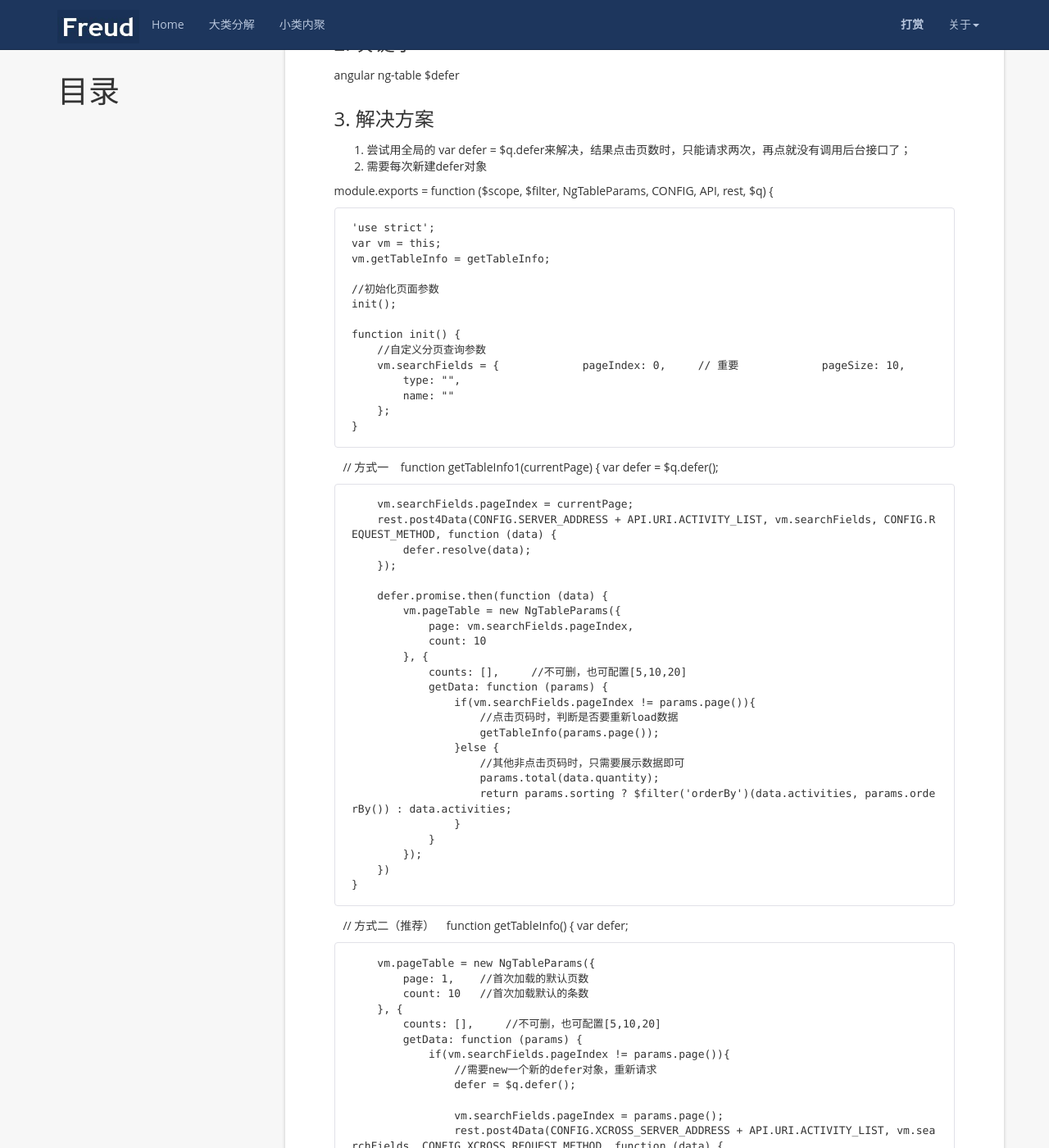
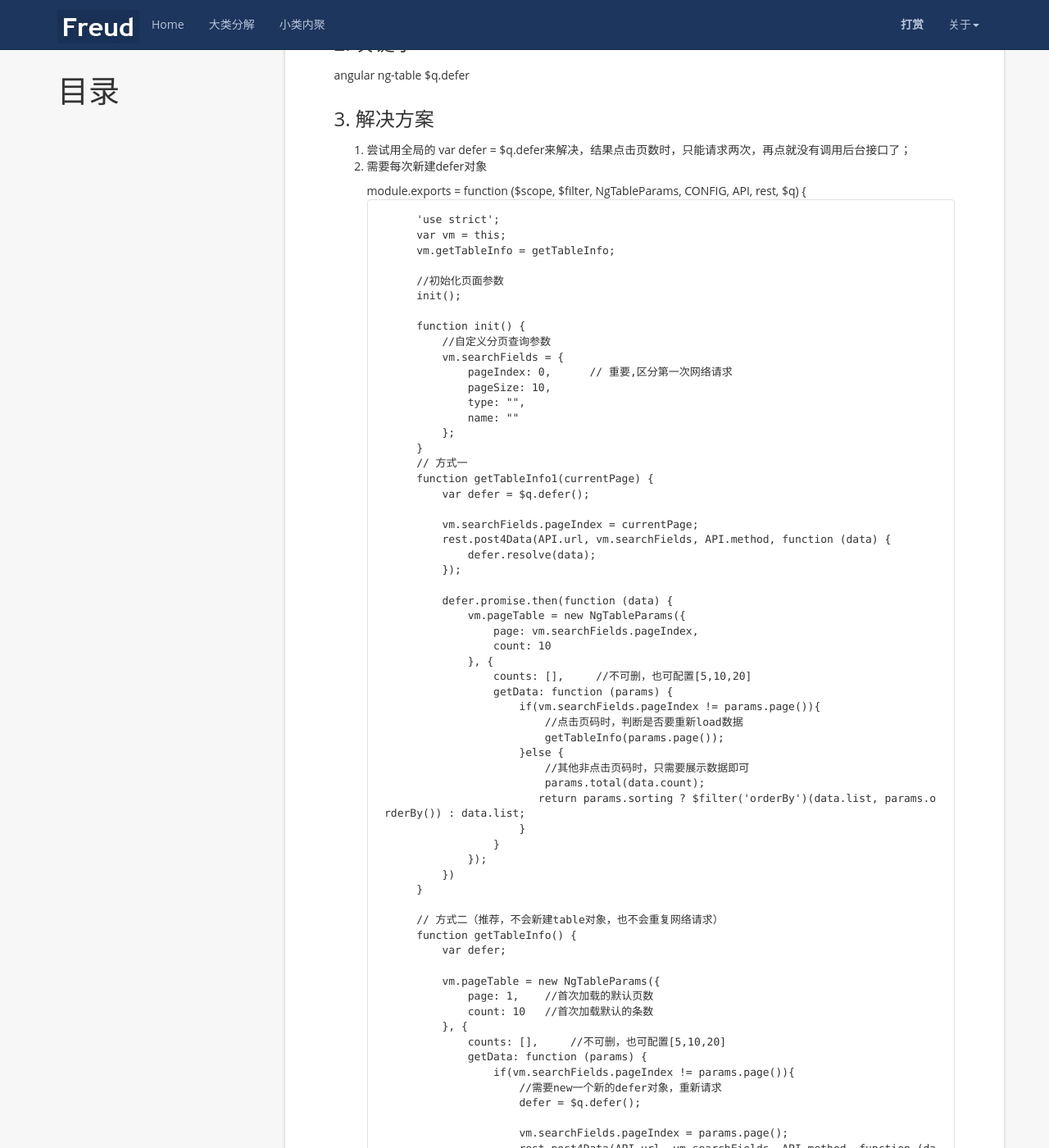
Before and after one commit to elephantsuperjuan/elephant, a Jekyll site: the page built from _posts/2017-02-12-ng-table-angular-pagination.markdown, in a window 1280 px wide and 1400 px high, scrolled down 626 px. Shown: the whole window at 82% size. Built offline with Jekyll 4.4.1, drawn with Linux system fonts in a browser that asks for light colours; nearby versions of some CDN libraries; comment, search, counter and statistics services are not loaded; some of the changed text lies outside the part shown.

Commit message:
Update 2017-02-12-ng-table-angular-pagination.markdown

```diff
--- a/_posts/2017-02-12-ng-table-angular-pagination.markdown
+++ b/_posts/2017-02-12-ng-table-angular-pagination.markdown
@@ -12,94 +12,93 @@ tag: 教程
 
 ### 1. 背景
 angular使用bootstrap的原生分页与ng-table的区别，
+
 1. 需要自己生成分页的数组
 2. 不能排序
 3. 代码清晰些
 
 ### 2. 关键字
-angular ng-table $defer
+angular ng-table $q.defer
 
 ### 3. 解决方案
 1. 尝试用全局的 var defer = $q.defer来解决，结果点击页数时，只能请求两次，再点就没有调用后台接口了；
 2. 需要每次新建defer对象
 
-  module.exports = function ($scope, $filter, NgTableParams, CONFIG, API, rest, $q) {
+	  	module.exports = function ($scope, $filter, NgTableParams, CONFIG, API, rest, $q) {
 
-    'use strict';
-    var vm = this;
-    vm.getTableInfo = getTableInfo;
+		    'use strict';
+		    var vm = this;
+		    vm.getTableInfo = getTableInfo;
 
-    //初始化页面参数
-    init();
+		    //初始化页面参数
+		    init();
 
-    function init() {
-        //自定义分页查询参数
-        vm.searchFields = {
-            pageIndex: 0,     // 重要
-            pageSize: 10,
-            type: "",
-            name: ""
-        };
-    }
+		    function init() {
+		        //自定义分页查询参数
+		        vm.searchFields = {
+		            pageIndex: 0,     	// 重要,区分第一次网络请求
+		            pageSize: 10,
+		            type: "",
+		            name: ""
+		        };
+		    }
+			// 方式一
+		    function getTableInfo1(currentPage) {
+		        var defer = $q.defer();
 
+		        vm.searchFields.pageIndex = currentPage;
+		        rest.post4Data(API.url, vm.searchFields, API.method, function (data) {
+		            defer.resolve(data);
+		        });
 
-    // 方式一
-    function getTableInfo1(currentPage) {
-        var defer = $q.defer();
+		        defer.promise.then(function (data) {
+		            vm.pageTable = new NgTableParams({
+		                page: vm.searchFields.pageIndex,
+		                count: 10
+		            }, {
+		                counts: [],     //不可删，也可配置[5,10,20]
+		                getData: function (params) {
+		                    if(vm.searchFields.pageIndex != params.page()){
+		                        //点击页码时，判断是否要重新load数据
+		                        getTableInfo(params.page());
+		                    }else {
+		                        //其他非点击页码时，只需要展示数据即可
+		                        params.total(data.count);
+		                    	return params.sorting ? $filter('orderBy')(data.list, params.orderBy()) : data.list;
+		                    }
+		                }
+		            });
+		        })
+		    }
 
-        vm.searchFields.pageIndex = currentPage;
-        rest.post4Data(CONFIG.SERVER_ADDRESS + API.URI.ACTIVITY_LIST, vm.searchFields, CONFIG.REQUEST_METHOD, function (data) {
-            defer.resolve(data);
-        });
+		    // 方式二（推荐，不会新建table对象，也不会重复网络请求）
+		    function getTableInfo() {
+		        var defer;
 
-        defer.promise.then(function (data) {
-            vm.pageTable = new NgTableParams({
-                page: vm.searchFields.pageIndex,
-                count: 10
-            }, {
-                counts: [],     //不可删，也可配置[5,10,20]
-                getData: function (params) {
-                    if(vm.searchFields.pageIndex != params.page()){
-                        //点击页码时，判断是否要重新load数据
-                        getTableInfo(params.page());
-                    }else {
-                        //其他非点击页码时，只需要展示数据即可
-                        params.total(data.quantity);
-                        return params.sorting ? $filter('orderBy')(data.activities, params.orderBy()) : data.activities;
-                    }
-                }
-            });
-        })
-    }
+		        vm.pageTable = new NgTableParams({
+		            page: 1,    //首次加载的默认页数
+		            count: 10   //首次加载默认的条数
+		        }, {
+		            counts: [],     //不可删，也可配置[5,10,20]
+		            getData: function (params) {
+		                if(vm.searchFields.pageIndex != params.page()){
+		                    //需要new一个新的defer对象，重新请求
+		                    defer = $q.defer();
 
-    // 方式二（推荐）
-    function getTableInfo() {
-        var defer;
+		                    vm.searchFields.pageIndex = params.page();
+		                    rest.post4Data(API.url, vm.searchFields, API.method, function (data) {
+		                        defer.resolve(data);
+		                    });
+		                }
 
-        vm.pageTable = new NgTableParams({
-            page: 1,    //首次加载的默认页数
-            count: 10   //首次加载默认的条数
-        }, {
-            counts: [],     //不可删，也可配置[5,10,20]
-            getData: function (params) {
-                if(vm.searchFields.pageIndex != params.page()){
-                    //需要new一个新的defer对象，重新请求
-                    defer = $q.defer();
+		                //返回当前有效defer的请求数据
+		                return defer.promise.then(function (data) {
+		                    //其他非点击页码时，只需要展示数据即可
+		                    params.total(data.count);
+		                    return params.sorting ? $filter('orderBy')(data.list, params.orderBy()) : data.list;
+		                });
 
-                    vm.searchFields.pageIndex = params.page();
-                    rest.post4Data(CONFIG.XCROSS_SERVER_ADDRESS + API.URI.ACTIVITY_LIST, vm.searchFields, CONFIG.XCROSS_REQUEST_METHOD, function (data) {
-                        defer.resolve(data);
-                    });
-                }
+		            }
+		        });
 
-                //返回当前有效defer的请求数据
-                return defer.promise.then(function (data) {
-                    //其他非点击页码时，只需要展示数据即可
-                    params.total(data.quantity);
-                    return params.sorting ? $filter('orderBy')(data.activities, params.orderBy()) : data.activities;
-                });
-
-            }
-        });
-
-    }
+		    }
```
